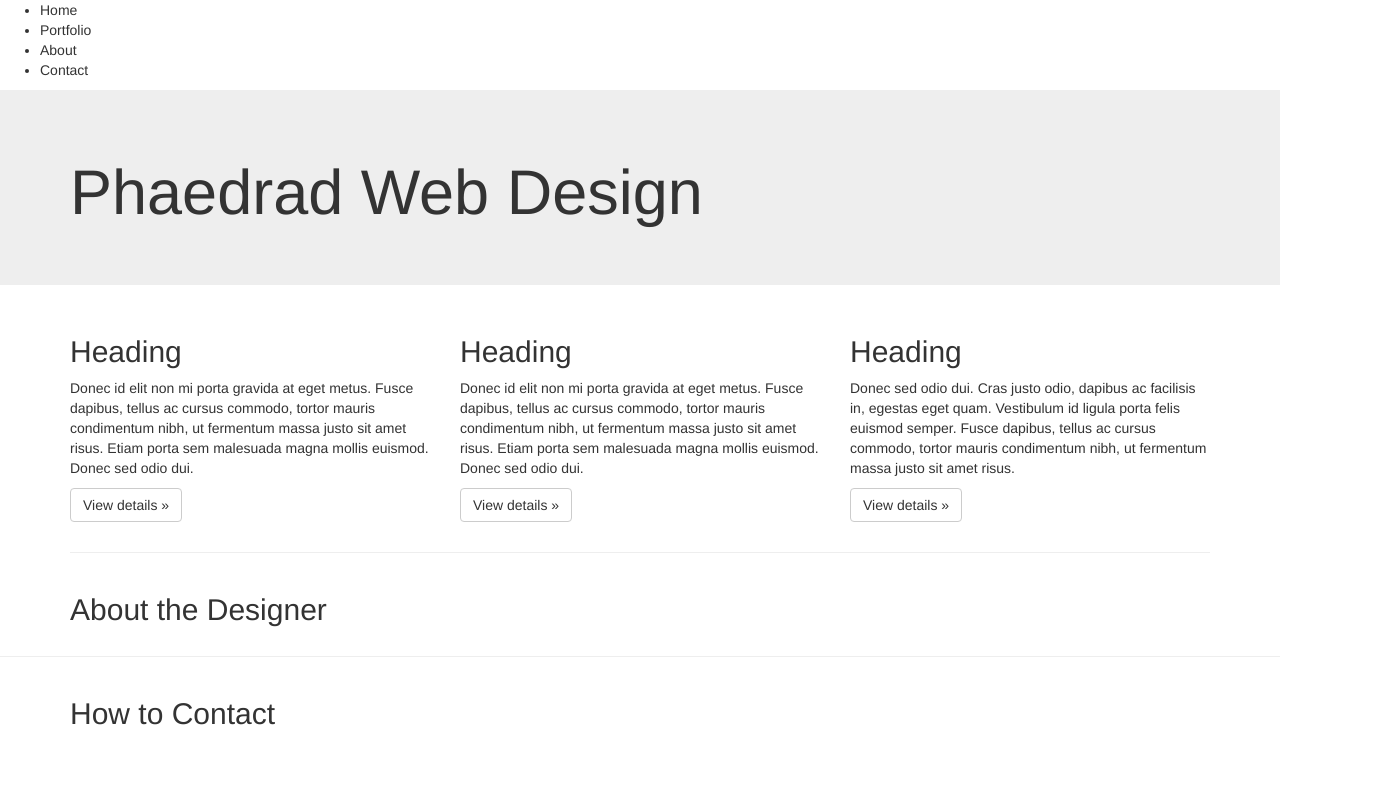
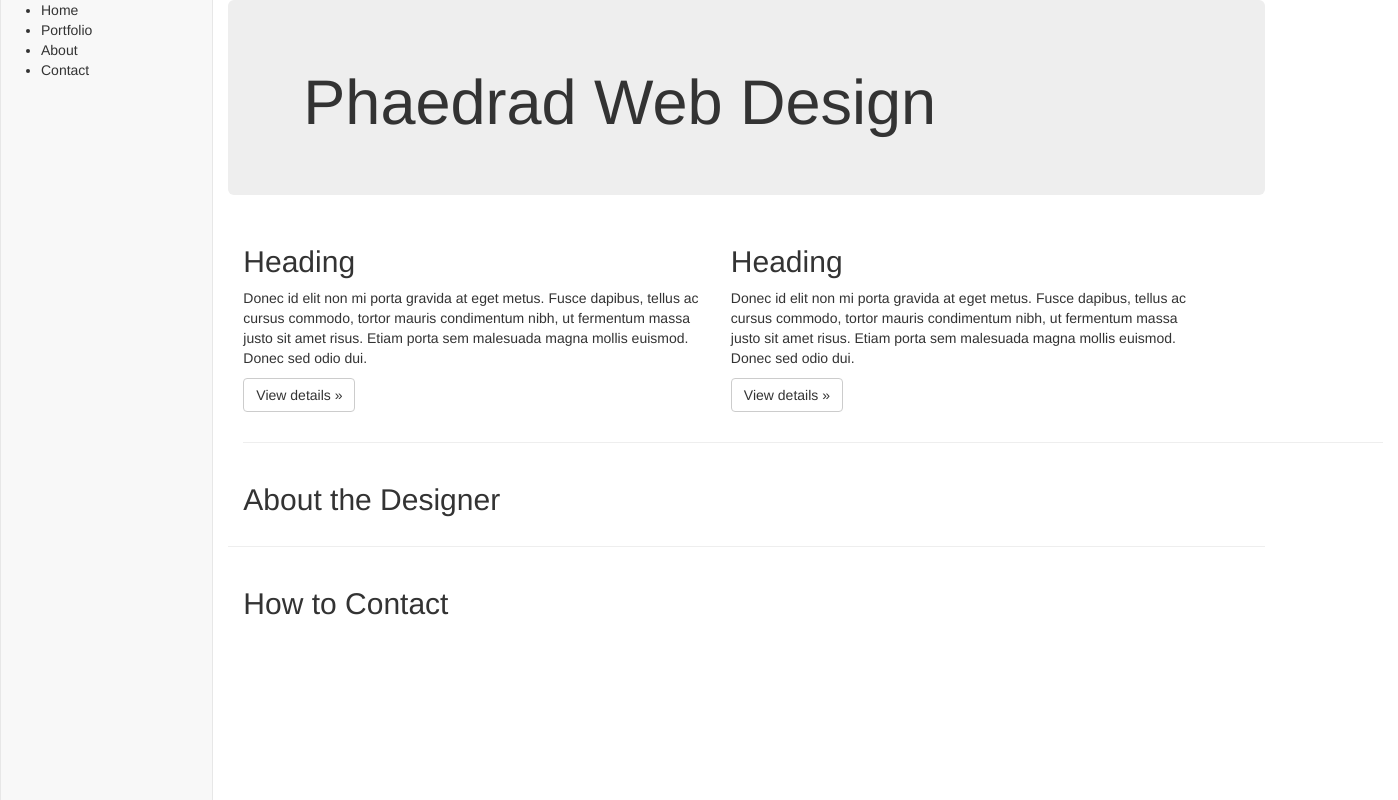
Before and after one commit to martaabba/StoChoDesign, a plain HTML site: page index.html in a window 1280 px wide. Shown: the whole page, 1398 px wide, since content can reach past the window. Drawn offline with nearby package versions, Linux system fonts and the light colour scheme.

Commit message:
side-nav-bar

```diff
--- a/index.html
+++ b/index.html
@@ -11,7 +11,7 @@
     <!-- Bootstrap core CSS -->
     <!-- Latest compiled and minified CSS -->
     <link rel="stylesheet" href="https://maxcdn.bootstrapcdn.com/bootstrap/3.3.7/css/bootstrap.min.css" integrity="sha384-BVYiiSIFeK1dGmJRAkycuHAHRg32OmUcww7on3RYdg4Va+PmSTsz/K68vbdEjh4u" crossorigin="anonymous">
-
+    <link rel="stylesheet" href="css/navbar-fixed-side.css">
 
 
 
@@ -27,14 +27,22 @@
   </head>
 
   <body>
-    <div class="nav">
+
+    <div class="container-fluid">
+  <div class="row">
+    <div class="col-sm-3 col-lg-2">
+      <nav class="navbar navbar-default navbar-fixed-side">
+        <!-- normal collapsible navbar markup -->
         <ul>
           <li>Home</li>
           <li>Portfolio</li>
           <li>About</li>
           <li>Contact</li>
         </ul>
+      </nav>
     </div>
+    <div class="col-sm-9 col-lg-10">
+      <!-- your page content -->
       <!-- Main jumbotron for a primary marketing message or call to action -->
       <div class="jumbotron">
         <div class="container">
@@ -47,19 +55,14 @@
       <div class="container">
       <!-- Example row of columns -->
         <div class="row">
-        <div class="col-md-4">
+          <div class="col-lg-5">
             <h2>Heading</h2>
             <p>Donec id elit non mi porta gravida at eget metus. Fusce dapibus, tellus ac cursus commodo, tortor mauris condimentum nibh, ut fermentum massa justo sit amet risus. Etiam porta sem malesuada magna mollis euismod. Donec sed odio dui. </p>
             <p><a class="btn btn-default" href="#" role="button">View details &raquo;</a></p>
           </div><!-- /col -->
-        <div class="col-md-4">
+          <div class="col-lg-5">
             <h2>Heading</h2>
             <p>Donec id elit non mi porta gravida at eget metus. Fusce dapibus, tellus ac cursus commodo, tortor mauris condimentum nibh, ut fermentum massa justo sit amet risus. Etiam porta sem malesuada magna mollis euismod. Donec sed odio dui. </p>
-          <p><a class="btn btn-default" href="#" role="button">View details &raquo;</a></p>
-       </div><!-- /col -->
-        <div class="col-md-4">
-          <h2>Heading</h2>
-          <p>Donec sed odio dui. Cras justo odio, dapibus ac facilisis in, egestas eget quam. Vestibulum id ligula porta felis euismod semper. Fusce dapibus, tellus ac cursus commodo, tortor mauris condimentum nibh, ut fermentum massa justo sit amet risus.</p>
             <p><a class="btn btn-default" href="#" role="button">View details &raquo;</a></p>
            </div><!-- /col -->
       </div><!-- /row -->
@@ -79,6 +82,12 @@
 
     </div>
 
+    </div>
+  </div>
+</div>
+
+
+
 
     <!-- ============================= -->
     <!-- All your JavaScript comes now -->
```
Also changed, not shown: css/navbar-fixed-side.css (added, +1 -0 lines). Lines whose indentation alone changed are shown as unchanged.
